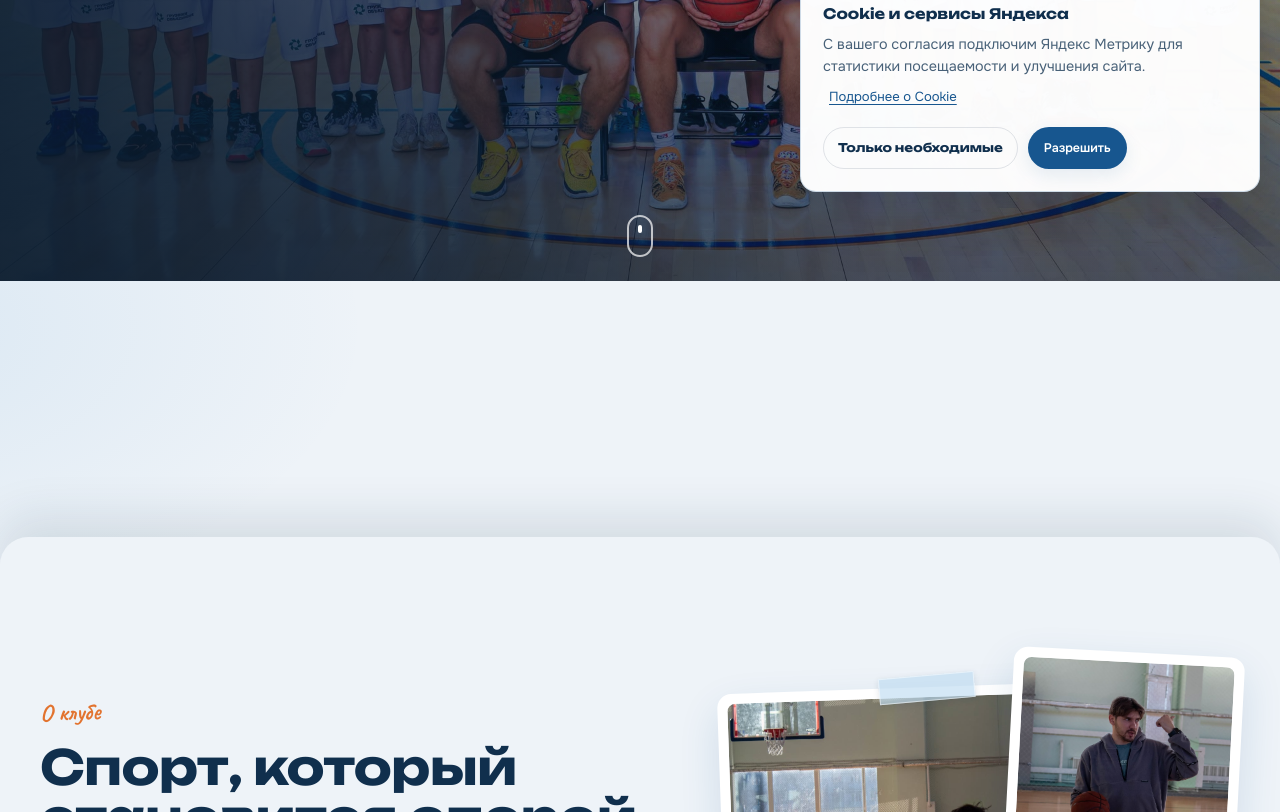
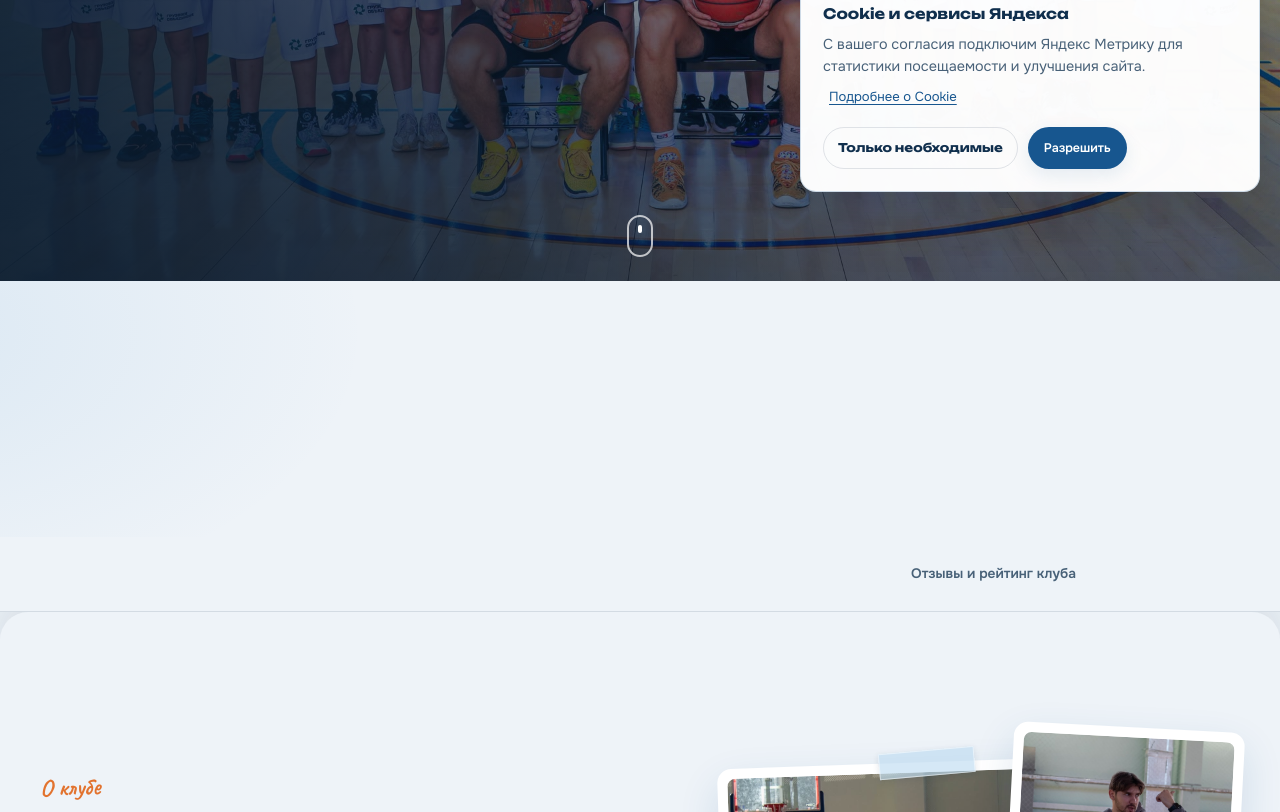
Before and after one commit to Sharkeey777/husky, a website: page index.html in a window 1280 px wide. Shown: the part 588-1400 px from the top of the page. Drawn offline with Linux system fonts and the light colour scheme.

Commit message:
Add Yandex rating badge near hero

```diff
--- a/index.html
+++ b/index.html
@@ -138,6 +138,21 @@
       </div>
 
       <!-- ================= О КЛУБЕ ================= -->
+      <aside class="rating-strip" aria-label="Рейтинг клуба на Яндекс Картах">
+        <div class="wrap rating-strip-inner">
+          <span class="rating-strip-label">Отзывы и рейтинг клуба</span>
+          <iframe
+            class="yandex-rating-badge"
+            src="https://yandex.ru/sprav/widget/rating-badge/189616423417?type=rating"
+            width="150"
+            height="50"
+            frameborder="0"
+            title="Рейтинг баскетбольного клуба «Хаски» на Яндекс Картах"
+            loading="lazy"
+          ></iframe>
+        </div>
+      </aside>
+
       <section class="section about" id="about">
         <div class="wrap">
           <div class="about-grid">
--- a/styles/styles.css
+++ b/styles/styles.css
@@ -709,6 +709,32 @@ h3 { font-size: clamp(1.1rem, 2vw, 1.35rem); font-weight: 600; }
   .hero { position: sticky; top: 0; height: 100svh; }
 }
 
+.rating-strip {
+  position: relative;
+  z-index: 4;
+  background: var(--paper);
+  border-bottom: 1px solid var(--line);
+}
+.rating-strip-inner {
+  min-height: 74px;
+  display: flex;
+  align-items: center;
+  justify-content: flex-end;
+  gap: 14px;
+}
+.rating-strip-label {
+  color: var(--ink-2);
+  font-size: 0.86rem;
+  font-weight: 600;
+}
+.yandex-rating-badge {
+  display: block;
+  width: 150px;
+  height: 50px;
+  border: 0;
+  flex: 0 0 150px;
+}
+
 /* ---------- Responsive ---------- */
 @media (max-width: 980px) {
   .hero-grid { grid-template-columns: 1fr; }
@@ -752,6 +778,8 @@ h3 { font-size: clamp(1.1rem, 2vw, 1.35rem); font-weight: 600; }
   .hero-collage .card-c { transform: rotate(-2deg); }
   .hero-badge { position: static; margin: 10px auto 0; width: max-content; }
 
+  .rating-strip-inner { justify-content: center; min-height: 70px; }
+
   .why-grid { grid-template-columns: 1fr; }
   .life-mosaic { grid-template-columns: minmax(0, 1fr) minmax(0, 1fr); grid-auto-rows: 190px; }
   .life-photo:nth-child(n) { grid-column: span 1; grid-row: span 1; }
@@ -772,6 +800,8 @@ h3 { font-size: clamp(1.1rem, 2vw, 1.35rem); font-weight: 600; }
   .brand img { width: 40px; height: 40px; }
   .brand-name { font-size: 1.12rem; }
   .hero-age { font-size: 1.4rem; }
+  .rating-strip-inner { gap: 10px; }
+  .rating-strip-label { font-size: 0.78rem; }
   .final-actions .btn { width: 100%; }
   .final-burst { display: none; }
   .about-collage { min-height: 410px; }
```
